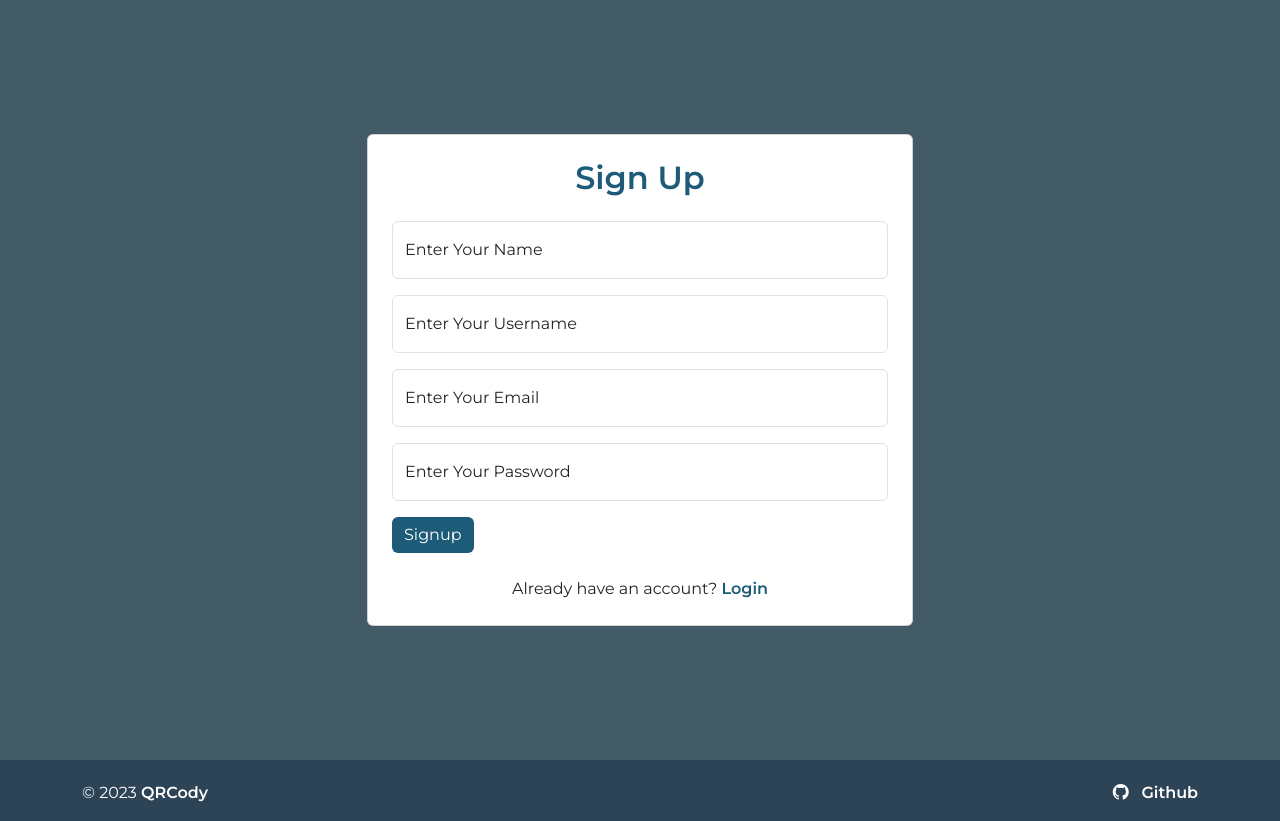
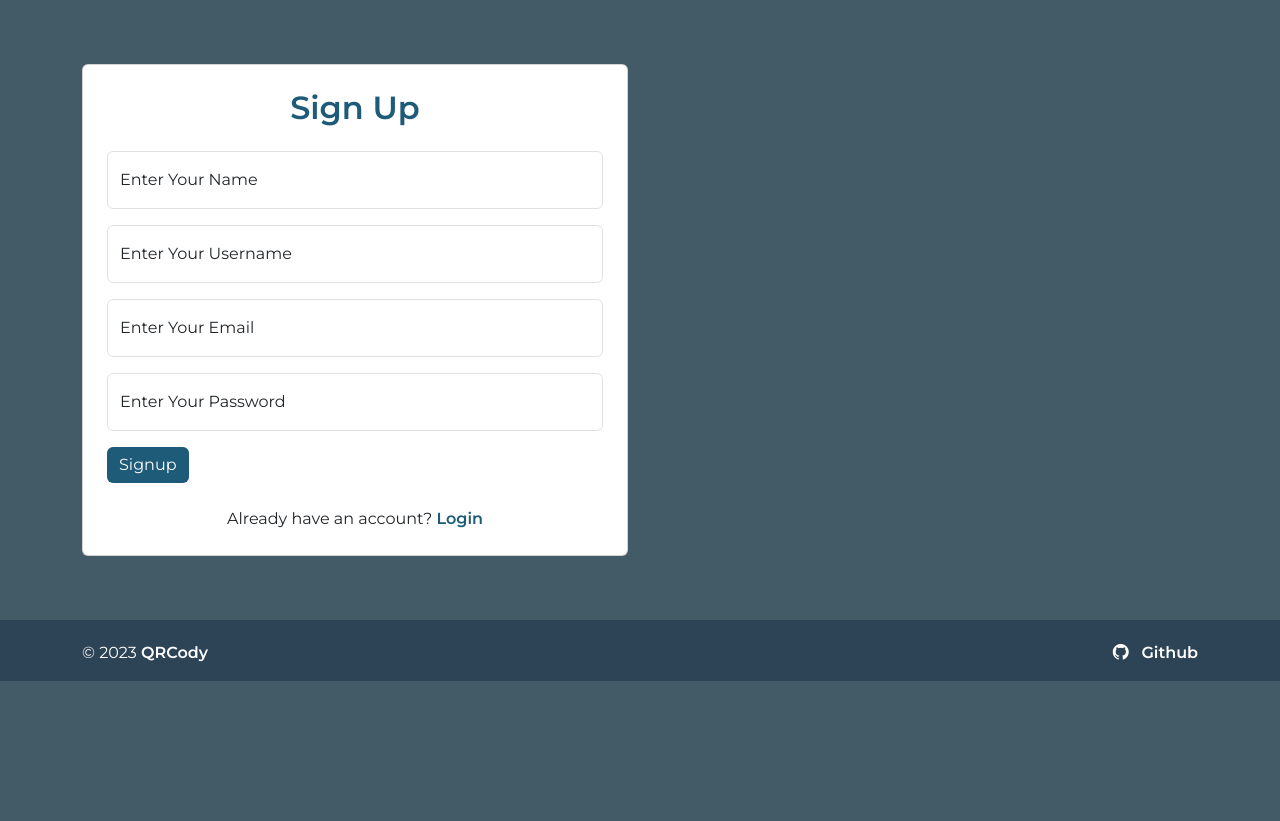
Before and after one commit to humayanalrosid/qrcodegenerator, a Flask app: page /signup in a window 1280 px wide. Shown: the part 56-877 px from the top of the page. After the commit the page ends 737 px from the top, so only its background shows below. Run offline with Flask 3, Linux system fonts and the light colour scheme.

Commit message:
update css file

```diff
--- a/static/css/style.css
+++ b/static/css/style.css
@@ -28,19 +28,6 @@ h2 {
     background-color: #D9534F;
 }
 
-.row {
-    display: flex;
-    justify-content: center;
-    align-items: center;
-    height: 83vh;
-}
-
-/* #downloadBtn {
-    display: block;
-    margin: 0 auto;
-    width: 350px;
-} */
-
 a {
     text-decoration: none;
     color: #1D5B79;
--- a/templates/home.html
+++ b/templates/home.html
@@ -4,7 +4,7 @@
 
 {% block content %}
 
-<div class="row">
+<div class="row d-flex justify-content-center align-items-center" style="height: 83vh;"">
     <div class="col-md-6">
 
         {% with messages = get_flashed_messages(with_categories=true) %}
```
